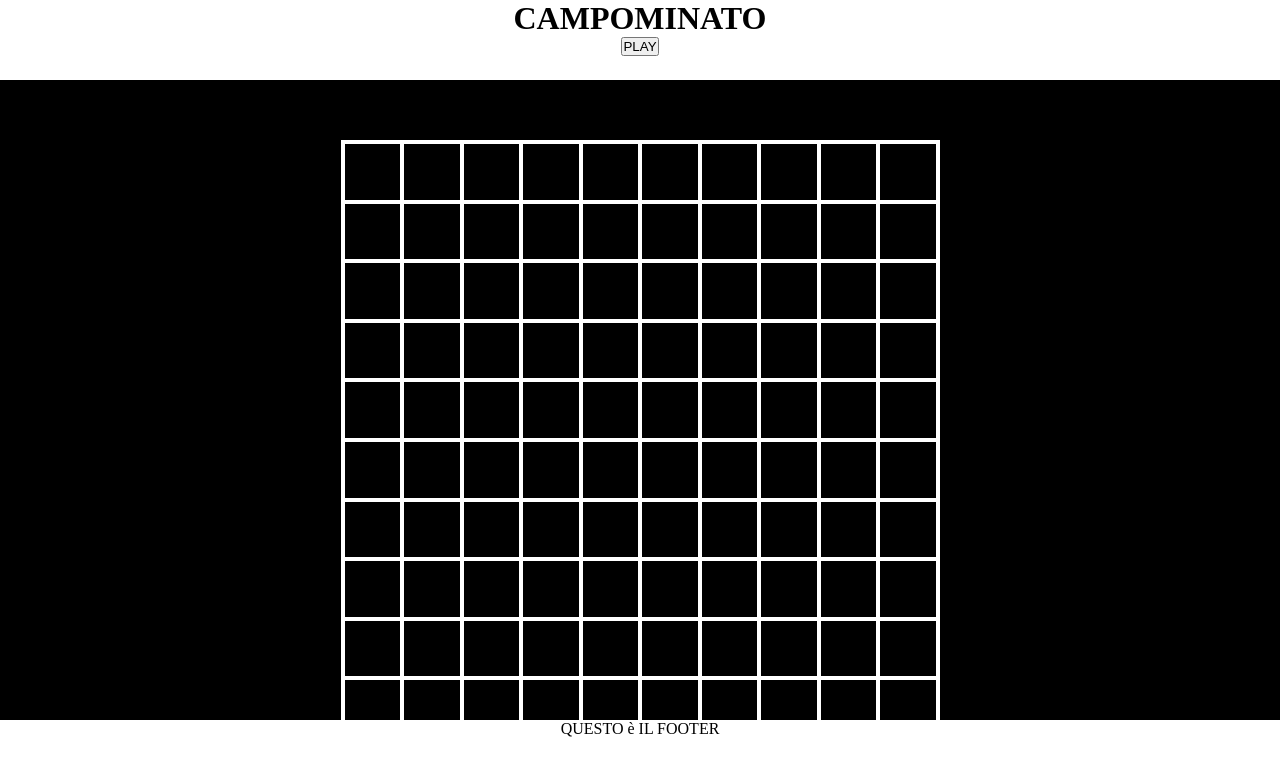
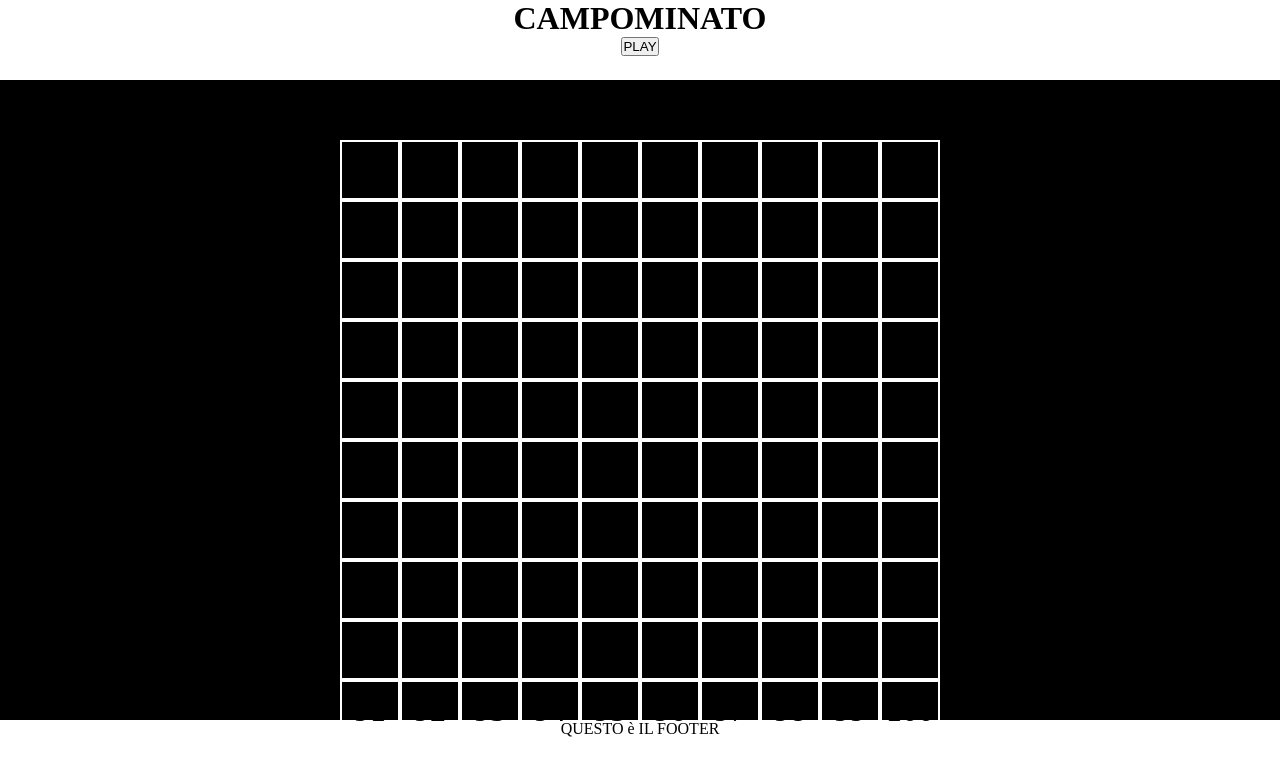
Before and after one commit to Crisano97/js-campominato-grid, a plain HTML site: page index.html in a window 1280 px wide. Both pictures are taken after a click on the button "PLAY". Drawn offline with Linux system fonts and the light colour scheme.

Commit message:
campominato finito

```diff
--- a/css/style.css
+++ b/css/style.css
@@ -24,7 +24,7 @@ header, footer {
 
 
 .box-container {
-    width: 599px;
+    width: 600px;
     height: 600px;
     margin: 20px auto;
     display: flex;
@@ -41,7 +41,7 @@ header, footer {
     cursor: pointer;
 }
 
-.box-container, .box {
+ .box {
     border: 2px solid white;
 }
 
--- a/js/main.js
+++ b/js/main.js
@@ -1,8 +1,11 @@
 
 const playButton = document.getElementById('play-btn');
 
+const mainContainer = document.getElementById('main-container');
+
+
 playButton.addEventListener ('click', function(){
-    const mainContainer = document.getElementById('main-container');
+    mainContainer.innerHTML = "";
     let newElementDiv = document.createElement('div');
     newElementDiv.classList.add('box-container', 'd-flex')
 
```
Also changed, not shown: index.html (+0 -2 lines). Lines whose indentation alone changed are shown as unchanged.
